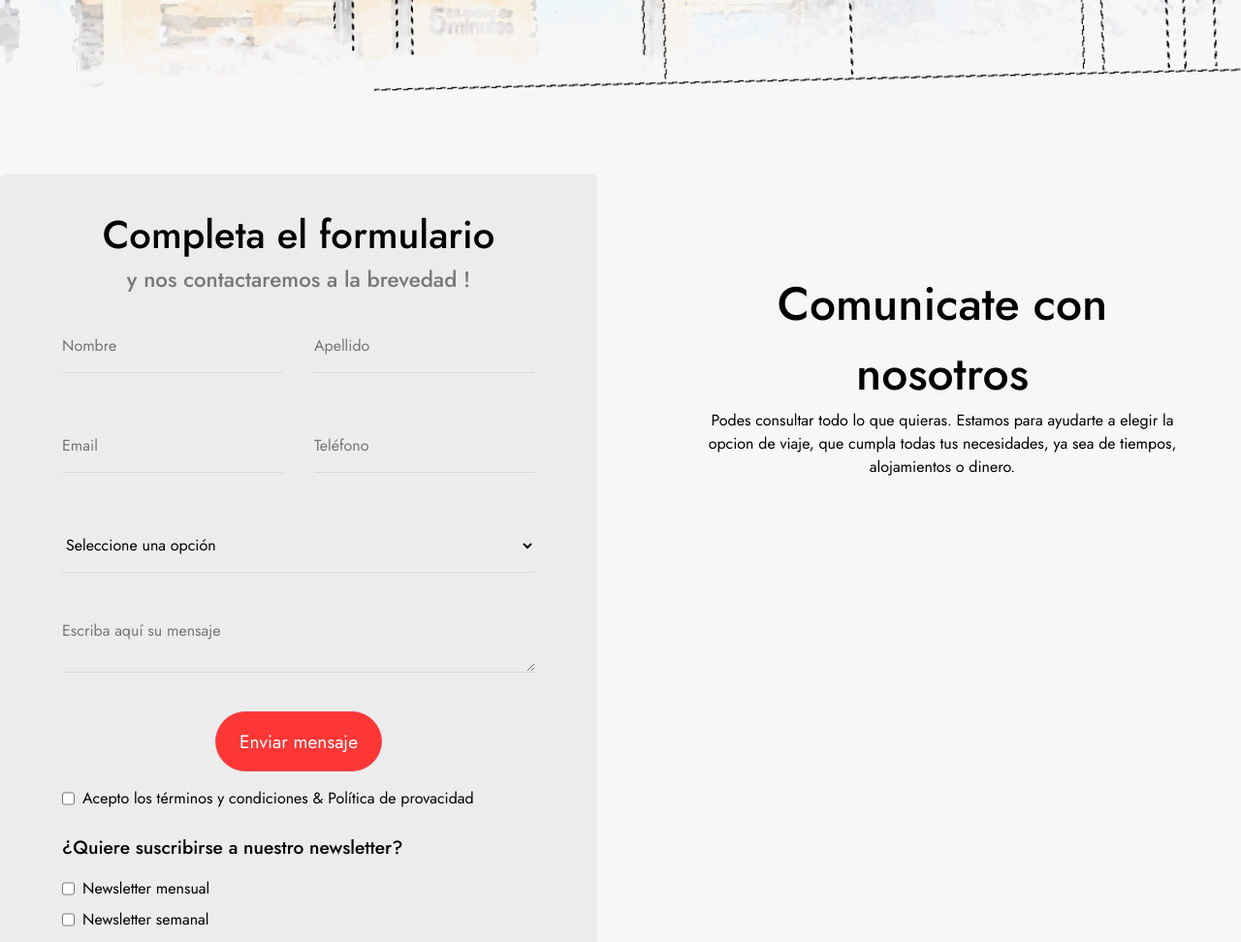
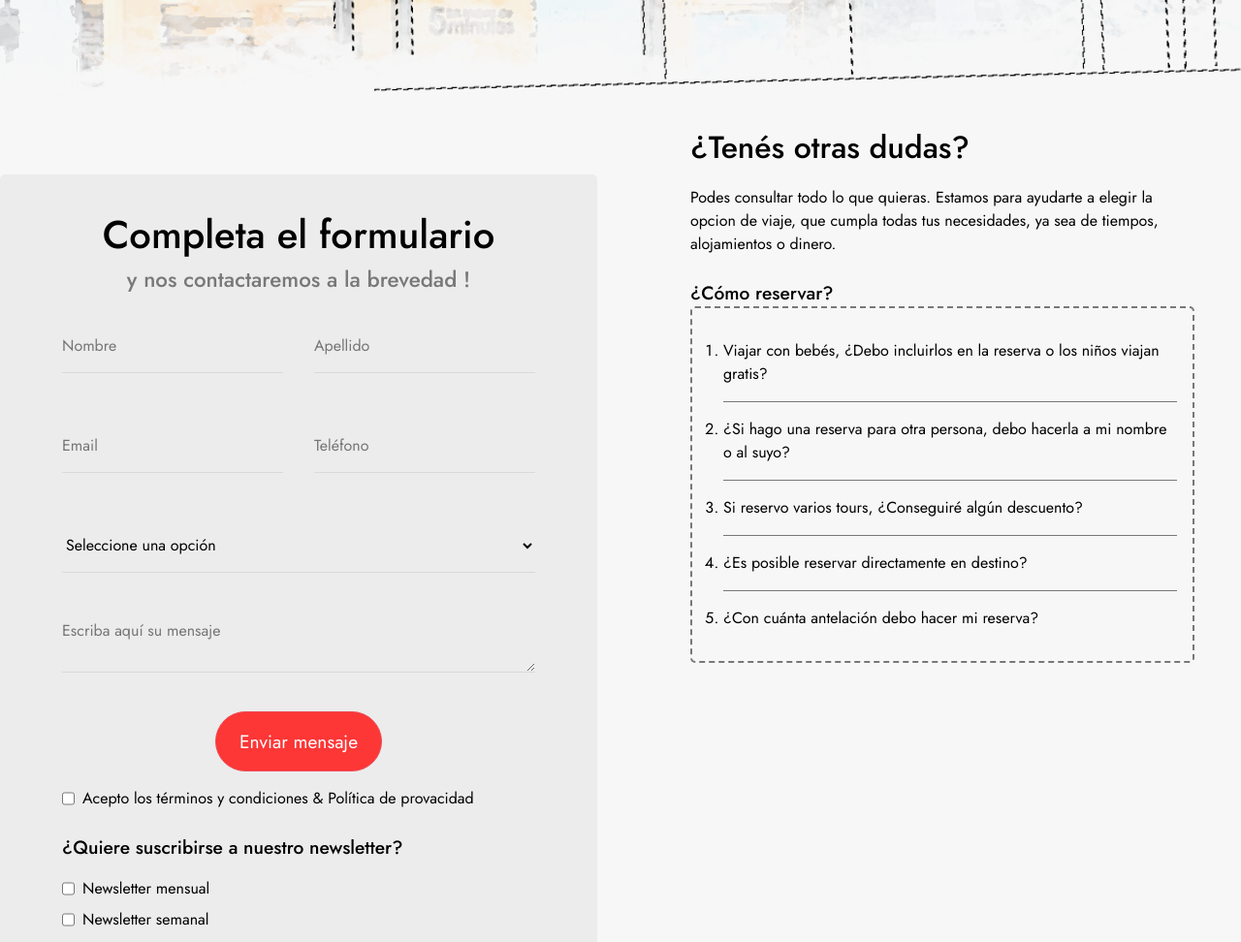
Before and after one commit to AlessanderDelgado/mdw-final-dwn1b, a website: page src/contacto.html in a window 1280 px wide. Shown: the part 580-1552 px from the top of the page at 97% size. Drawn offline with nearby package versions, Linux system fonts and the light colour scheme; files that its build step writes are made by us from their sources; files whose address does not match are found by name; a web font is replaced by a local one.

Commit message:
Added style to accordion
styled accrodion in contact

```diff
--- a/src/contacto.html
+++ b/src/contacto.html
@@ -41,7 +41,7 @@
     <main>
     <div class="container">
         <div class="text_container">
-            <div class="text_column">
+            <section class="text_column">
                 <div class="form-container">
                 <h2>Completa el formulario <span> y nos contactaremos a la brevedad !</span></h2>
 
@@ -60,6 +60,7 @@
                                 <option value="pago">Problemas con el pago</option>
                                 <option value="horarios">Consulta por horarios de vuelo</option>
                                 <option value="facturacion">Consulta por facturación</option>
+                                <option value="facturacion">¿Cómo reservar?</option>
                             </select>
                     </div>
                     <div class="form-input-row">
@@ -86,13 +87,21 @@
                     </div>
                 </form>
                 </div>
-            </div>
-            <div class="text_column">
-                <div class="form-text--message">
-                <h3>Comunicate con nosotros</h3>
-                <p>Podes consultar todo lo que quieras. Estamos para ayudarte a elegir la opcion de viaje, que cumpla todas tus necesidades, ya sea de tiempos, alojamientos o dinero.</p>
+            </section>
+            <section class="text_column">
+                <div class="form-text-message">
+                    <h4>¿Tenés otras dudas?</h4>
+                    <p>Podes consultar todo lo que quieras. Estamos para ayudarte a elegir la opcion de viaje, que cumpla todas tus necesidades, ya sea de tiempos, alojamientos o dinero.</p>
+                    <h5>¿Cómo reservar?</h5>
+                    <ol>
+                        <li>Viajar con bebés, ¿Debo incluirlos en la reserva o los niños viajan gratis?</li>
+                        <li>¿Si hago una reserva para otra persona, debo hacerla a mi nombre o al suyo?</li>
+                        <li>Si reservo varios tours, ¿Conseguiré algún descuento?</li>
+                        <li>¿Es posible reservar directamente en destino?</li>
+                        <li>¿Con cuánta antelación debo hacer mi reserva?</li>
+                    </ol>
                 </div>
-            </div>
+            </section>
           </div>
     </div>
 </main>
--- a/src/sass/components/_contact.scss
+++ b/src/sass/components/_contact.scss
@@ -59,16 +59,36 @@
     }
 }
 
-.form-text--message {
+.form-text-message {
     display: flex;
     flex-direction: column;
-    align-items: center;
+    // align-items: center;
     justify-content: center;
     height: 500px;
     padding: 3rem;
-    text-align: center;
-    h3 {
+    text-align: left;
+    h4 {
         font-weight: 500;
-        font-size: 3rem;
+        font-size: 2rem;
+        margin: 1rem 0;
+    }
+    h5 {
+        font-weight: 500;
+        font-size: 1.2rem;
+    }
+    ol {
+        // margin-left: 1rem;
+        // box-shadow: rgba(6, 24, 44, 0.4) 0px 0px 0px 2px, rgba(6, 24, 44, 0.65) 0px 4px 6px -1px, rgba(255, 255, 255, 0.08) 0px 1px 0px inset;
+        padding: 1rem;
+        border-radius: 5px;
+        border: 2px dashed $complementary-color-50;
+        li{
+            margin-left: 1rem;
+            border-bottom: 1px solid $complementary-color-50;
+            padding: 1rem 0;
+            &:last-of-type {
+                border-bottom: none;
+            }
+        }
     }
 }
```
